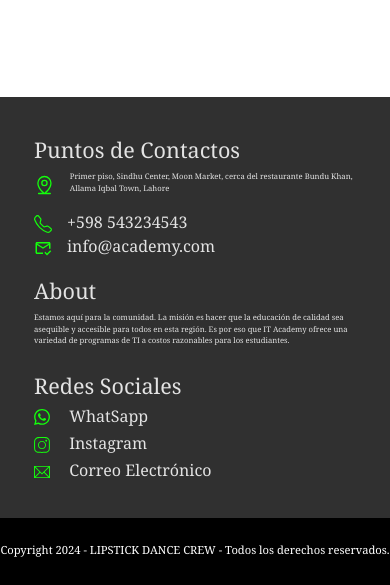
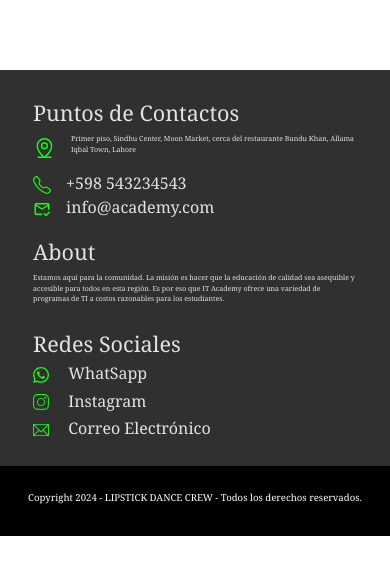
Before and after one commit to sirbrv/ticket-client, a React (Vite) app: page / in a window 390 px wide. Shown: the part 892-1477 px from the top of the page. After the commit the page ends 1428 px from the top, so only its background shows below. Built offline with nearby package versions, Linux system fonts and the light colour scheme; no server answers.

Commit message:
Se modifica espacio de bordes

```diff
--- a/src/App.css
+++ b/src/App.css
@@ -321,7 +321,7 @@ label {
 
 @media (max-width: 600px) {
   body {
-    font-size: 11px;
+    font-size: 10px;
   }
   .marco {
     font-size: 0.7em;
--- a/src/routes/footer/footer.css
+++ b/src/routes/footer/footer.css
@@ -45,7 +45,7 @@
   color: rgb(227, 227, 227);
   margin: 1px 0 0 0;
   font-size: 1em;
-  padding: 30px 5px;
+  padding: 20px 4px;
   width: 100vw;
 }
 
@@ -84,7 +84,7 @@
   }
 
   .footer-footer {
-    font-size: 0.7rem;
+    font-size: 0.6rem;
   }
 }
 /* Consulta de medios para dispositivos móviles */
```
